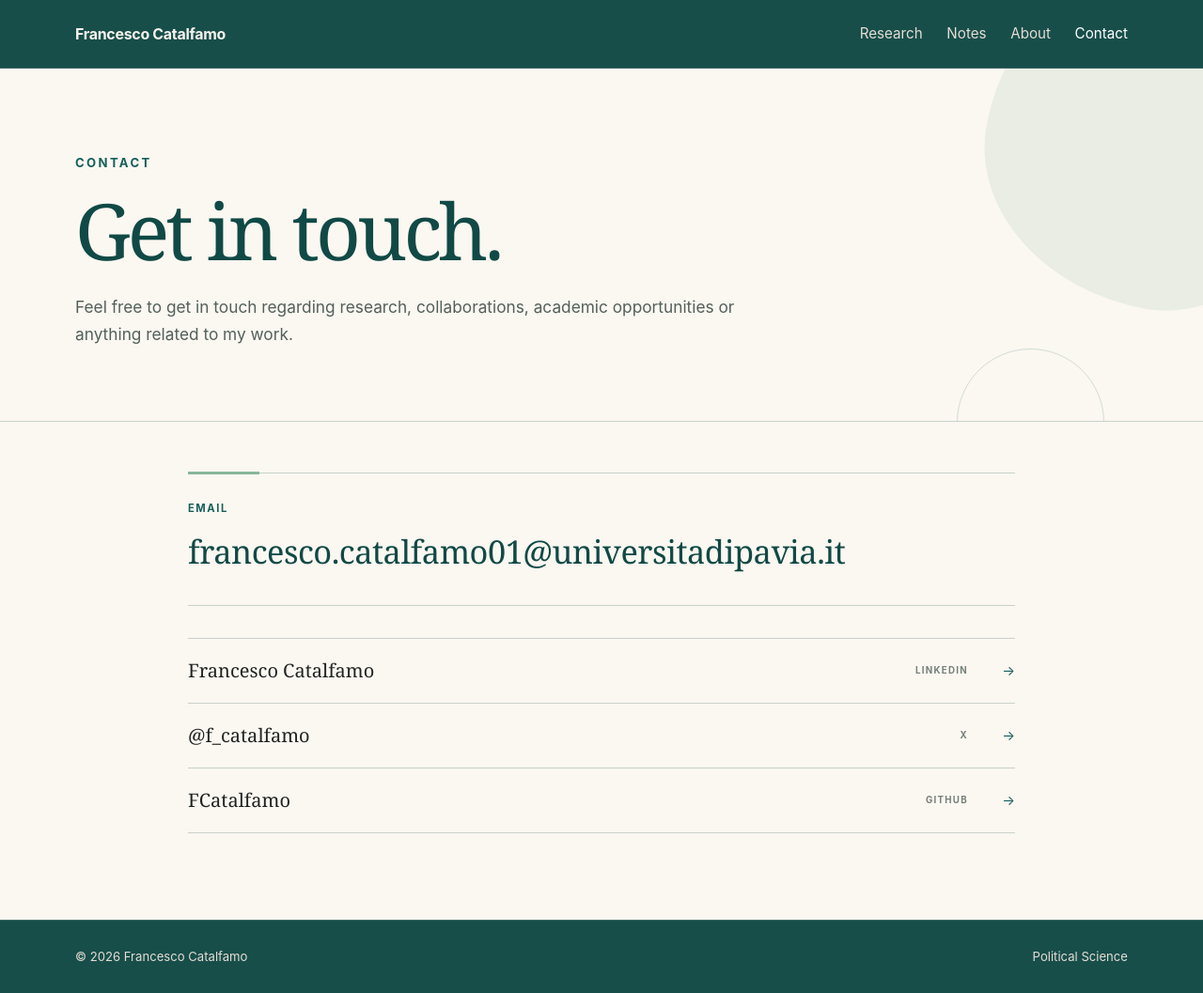
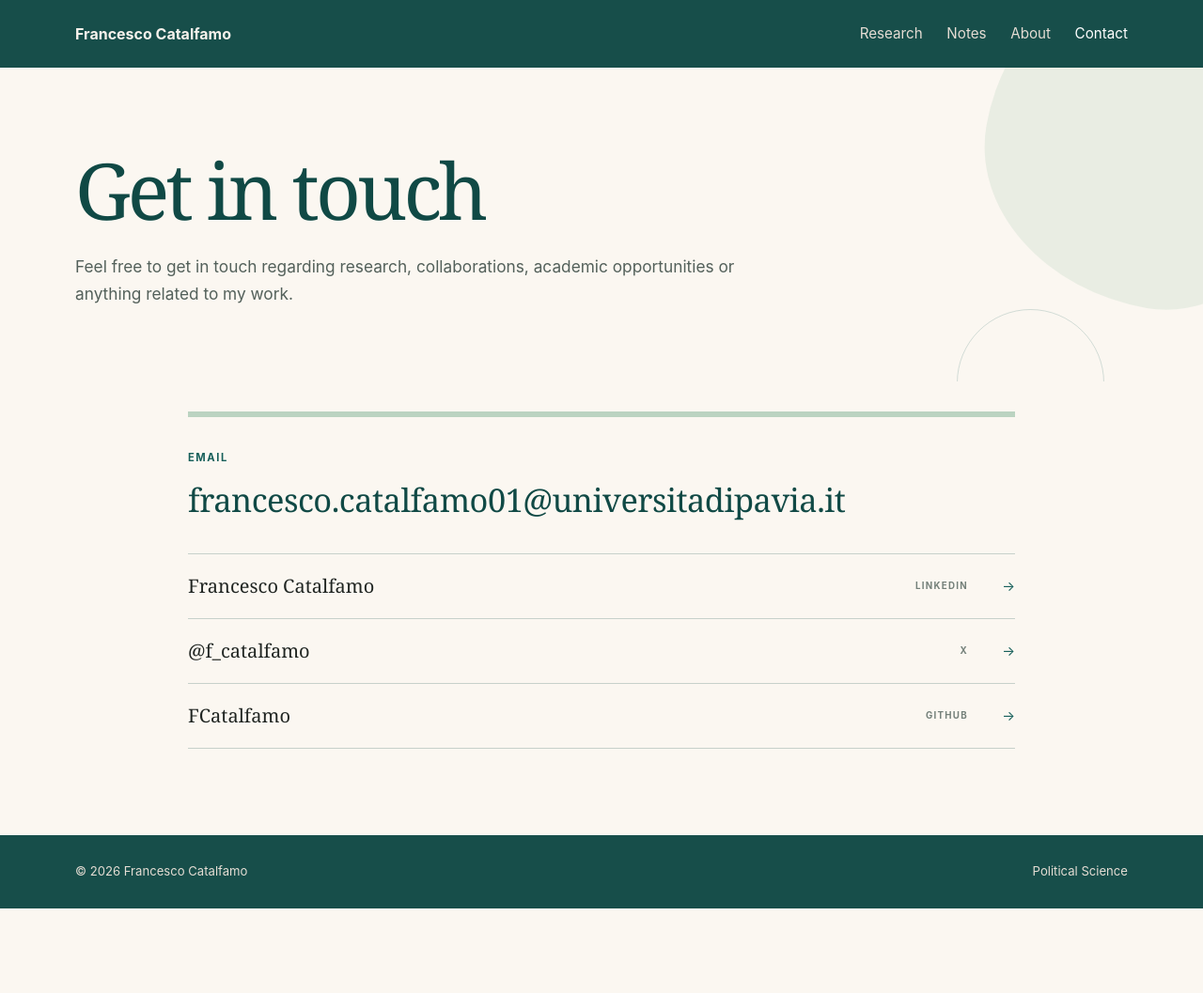
Before and after one commit to FCatalfamo/FCatalfamo.github.io, a Jekyll site: the page built from contact/index.html, in a window 1280 px wide and 1057 px high. Shown: the whole window at 94% size. Built offline with Jekyll 4.4.1, drawn with Linux system fonts in a browser that asks for light colours.

Commit message:
Update index.html

```diff
--- a/contact/index.html
+++ b/contact/index.html
@@ -31,23 +31,16 @@
             --petrol-dark: #104945;
 
             --ivory: #fbf7f1;
-            --ivory-strong: #f6eee4;
 
             --sage: #88b79b;
             --sage-soft: rgba(136, 183, 155, 0.16);
-            --sage-medium: rgba(136, 183, 155, 0.28);
-
-            --dark-section: rgba(16, 73, 69, 0.92);
 
             --ink: #202522;
-            --muted: #66716c;
 
             --light-text: #f7f2ec;
             --light-muted: #e5ddd4;
-            --light-soft: #f0e9e1;
 
             --line-dark: rgba(16, 73, 69, 0.22);
-            --line-light: rgba(246, 229, 209, 0.24);
 
             --max-width: 1120px;
 
@@ -56,11 +49,6 @@
 
         * {
             box-sizing: border-box;
-        }
-
-
-        html {
-            scroll-behavior: smooth;
         }
 
 
@@ -102,9 +90,7 @@
 
 
 
-        /* ======================================
-           HEADER
-        ====================================== */
+        /* HEADER */
 
 
         .site-header {
@@ -118,8 +104,6 @@
             background: rgba(16, 73, 69, 0.97);
 
             backdrop-filter: blur(12px);
-
-            border-bottom: 1px solid rgba(246, 229, 209, 0.16);
 
         }
 
@@ -143,8 +127,6 @@
 
             font-weight: 700;
 
-            letter-spacing: -0.02em;
-
             color: var(--light-text);
 
         }
@@ -153,8 +135,6 @@
         .nav-links {
 
             display: flex;
-
-            align-items: center;
 
             gap: 1.6rem;
 
@@ -166,8 +146,6 @@
         .nav-links a {
 
             color: var(--light-muted);
-
-            transition: color 0.18s ease;
 
         }
 
@@ -181,9 +159,7 @@
 
 
 
-        /* ======================================
-           HERO
-        ====================================== */
+        /* HERO */
 
 
         .contact-hero {
@@ -193,8 +169,6 @@
             overflow: hidden;
 
             padding: 90px 0 78px;
-
-            background: var(--ivory);
 
         }
 
@@ -256,23 +230,6 @@
         }
 
 
-        .eyebrow {
-
-            color: var(--petrol);
-
-            text-transform: uppercase;
-
-            font-size: 0.82rem;
-
-            letter-spacing: 0.18em;
-
-            font-weight: 700;
-
-            margin-bottom: 20px;
-
-        }
-
-
         .contact-hero h1 {
 
             font-family:
@@ -311,16 +268,12 @@
 
 
 
-        /* ======================================
-           CONTACT CONTENT
-        ====================================== */
+        /* CONTACT */
 
 
         .contact-section {
 
-            padding: 54px 0 92px;
-
-            border-top: 1px solid var(--line-dark);
+            padding: 32px 0 92px;
 
         }
 
@@ -334,40 +287,28 @@
         }
 
 
+        .section-accent {
 
-        /* ======================================
-           EMAIL
-        ====================================== */
+            width: 100%;
+
+            height: 6px;
+
+            background: rgba(136, 183, 155, 0.55);
+
+            margin-bottom: 34px;
+
+        }
+
+
+
+        /* EMAIL */
 
 
         .email-block {
 
-            position: relative;
-
-            padding: 28px 0 36px;
-
-            border-top: 1px solid var(--line-dark);
+            padding: 0 0 36px;
 
             border-bottom: 1px solid var(--line-dark);
-
-        }
-
-
-        .email-block::before {
-
-            content: "";
-
-            position: absolute;
-
-            top: -2px;
-
-            left: 0;
-
-            width: 76px;
-
-            height: 3px;
-
-            background: var(--sage);
 
         }
 
@@ -408,8 +349,6 @@
 
             white-space: nowrap;
 
-            transition: color 0.18s ease;
-
         }
 
 
@@ -421,16 +360,12 @@
 
 
 
-        /* ======================================
-           SOCIAL LINKS
-        ====================================== */
+        /* SOCIAL */
 
 
         .social-list {
 
-            margin-top: 34px;
-
-            border-top: 1px solid var(--line-dark);
+            margin-top: 0;
 
         }
 
@@ -481,9 +416,12 @@
 
             line-height: 1.2;
 
-            color: var(--ink);
+        }
 
-            transition: color 0.18s ease;
+
+        .social-row:hover .social-name {
+
+            color: var(--petrol);
 
         }
 
@@ -518,13 +456,6 @@
         }
 
 
-        .social-row:hover .social-name {
-
-            color: var(--petrol);
-
-        }
-
-
         .social-row:hover .social-arrow {
 
             transform: translateX(5px);
@@ -533,16 +464,12 @@
 
 
 
-        /* ======================================
-           FOOTER
-        ====================================== */
+        /* FOOTER */
 
 
         .site-footer {
 
             background: rgba(16, 73, 69, 0.97);
-
-            border-top: 1px solid rgba(246, 229, 209, 0.16);
 
             padding: 28px 0;
 
@@ -624,21 +540,12 @@
 
                 flex-wrap: wrap;
 
-                gap: 12px;
-
             }
 
 
             .contact-hero {
 
                 padding: 62px 0 52px;
-
-            }
-
-
-            .contact-section {
-
-                padding-bottom: 64px;
 
             }
 
@@ -668,15 +575,6 @@
             }
 
 
-            .social-row:hover {
-
-                padding-left: 0;
-
-                padding-right: 0;
-
-            }
-
-
             .social-name {
 
                 font-size: 1.08rem;
@@ -719,11 +611,7 @@
                 Francesco Catalfamo
             </a>
 
-
-            <nav
-                class="nav-links"
-                aria-label="Main navigation"
-            >
+            <nav class="nav-links">
 
                 <a href="/research/">
                     Research
@@ -746,7 +634,6 @@
 
             </nav>
 
-
         </div>
 
     </header>
@@ -757,27 +644,15 @@
     <main>
 
 
-        <!-- ======================================
-             HERO
-        ====================================== -->
-
-
         <section class="contact-hero">
 
             <div class="container">
 
                 <div class="hero-inner">
 
-
-                    <div class="eyebrow">
-                        Contact
-                    </div>
-
-
                     <h1>
-                        Get in touch.
+                        Get in touch
                     </h1>
-
 
                     <p class="hero-intro">
 
@@ -786,7 +661,6 @@
                         anything related to my work.
 
                     </p>
-
 
                 </div>
 
@@ -797,11 +671,6 @@
 
 
 
-        <!-- ======================================
-             CONTACT
-        ====================================== -->
-
-
         <section class="contact-section">
 
             <div class="container">
@@ -810,7 +679,7 @@
                 <div class="contact-panel">
 
 
-                    <!-- EMAIL -->
+                    <div class="section-accent"></div>
 
 
                     <div class="email-block">
@@ -834,9 +703,6 @@
 
 
 
-                    <!-- SOCIALS -->
-
-
                     <div class="social-list">
 
 
@@ -847,25 +713,19 @@
                             rel="noopener"
                         >
 
-
                             <div class="social-name">
                                 Francesco Catalfamo
                             </div>
-
 
                             <div class="social-tag">
                                 LinkedIn
                             </div>
 
-
                             <div class="social-arrow">
                                 →
                             </div>
 
-
                         </a>
-
-
 
 
                         <a
@@ -875,25 +735,19 @@
                             rel="noopener"
                         >
 
-
                             <div class="social-name">
                                 @f_catalfamo
                             </div>
-
 
                             <div class="social-tag">
                                 X
                             </div>
 
-
                             <div class="social-arrow">
                                 →
                             </div>
 
-
                         </a>
-
-
 
 
                         <a
@@ -903,21 +757,17 @@
                             rel="noopener"
                         >
 
-
                             <div class="social-name">
                                 FCatalfamo
                             </div>
-
 
                             <div class="social-tag">
                                 GitHub
                             </div>
 
-
                             <div class="social-arrow">
                                 →
                             </div>
-
 
                         </a>
 
```
Also changed, not shown: other parts of contact/index.html (+0 -25 lines).
